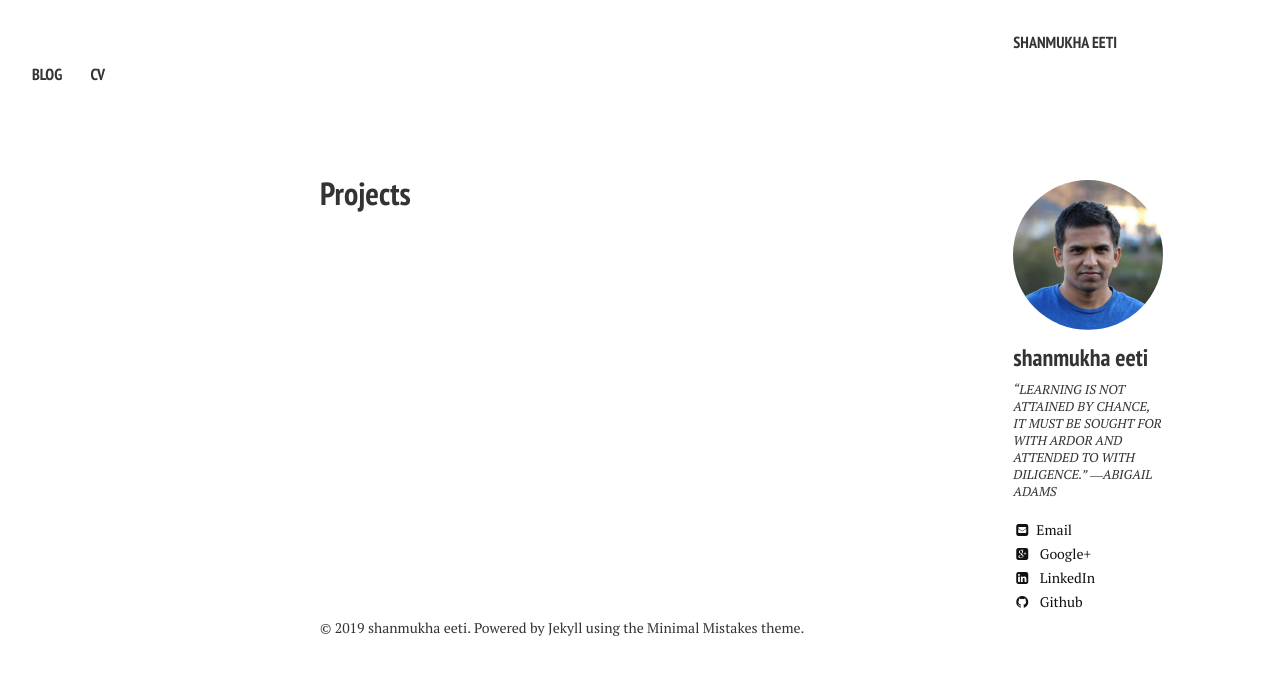
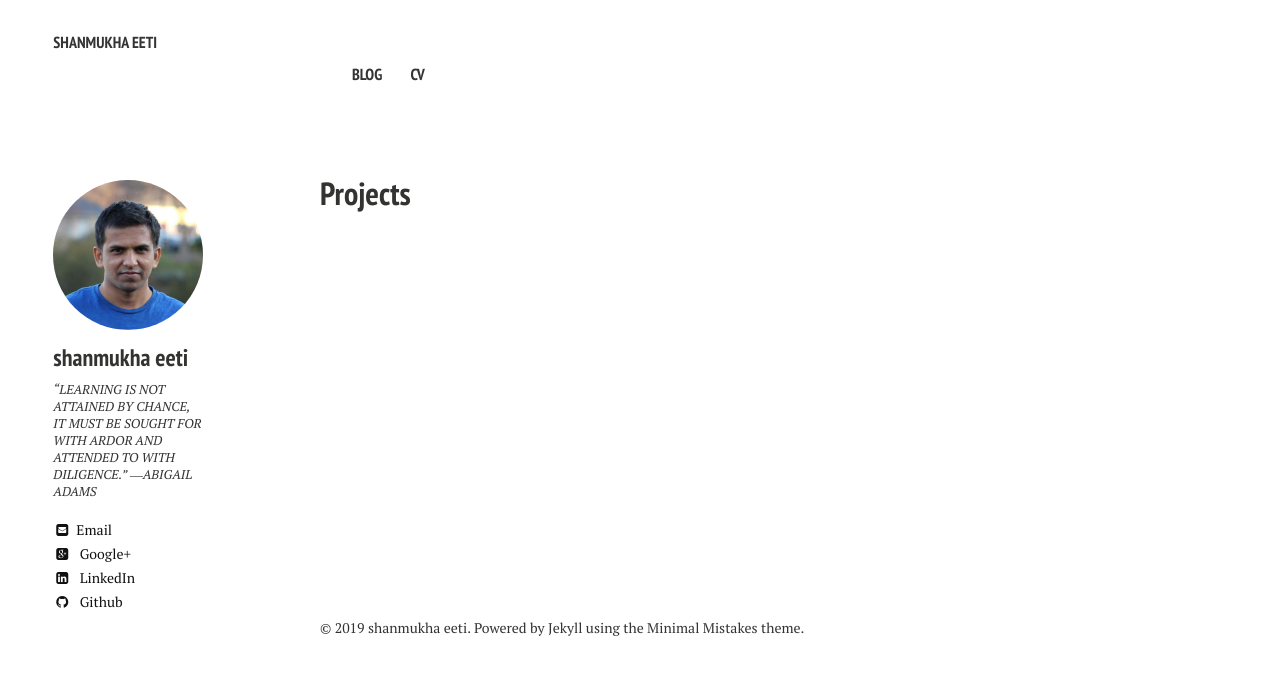
Before and after one commit to shanmukhaa/shanmukhaa-github.io, a Jekyll site: the page built from index.md, in a window 1280 px wide. Shown: the top 675 px of the page. Built offline with Jekyll 4.4.1, drawn with Linux system fonts in a browser that asks for light colours; nearby versions of some CDN libraries.

Commit message:
grid float changes

```diff
--- a/_sass/grid.scss
+++ b/_sass/grid.scss
@@ -21,7 +21,7 @@ $margin: 0;
    number of columns being displayed. Removes 20px for margins.
    ========================================================================== */
 
-@mixin grid($grid:$def_grid,$cols:'',$float:right,$display:inline){
+@mixin grid($grid:$def_grid,$cols:'',$float:left,$display:inline){
   display:$display;
   float:$float;
   width:(100%/$grid * $cols) - ($margin * 2);
```
